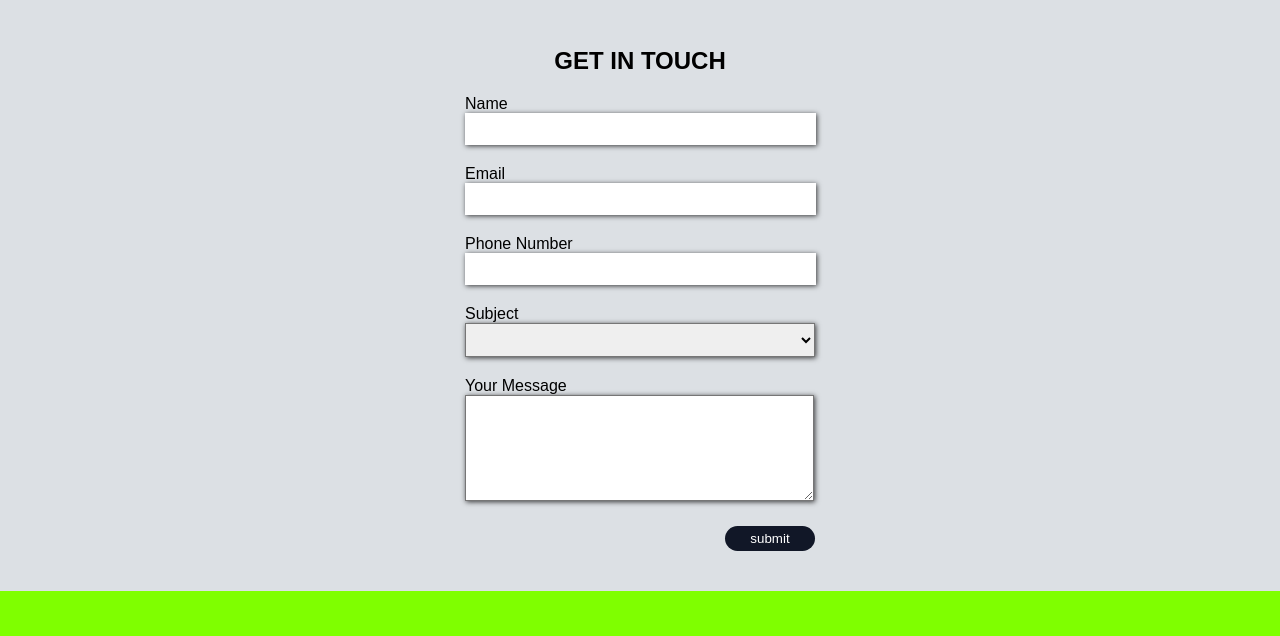
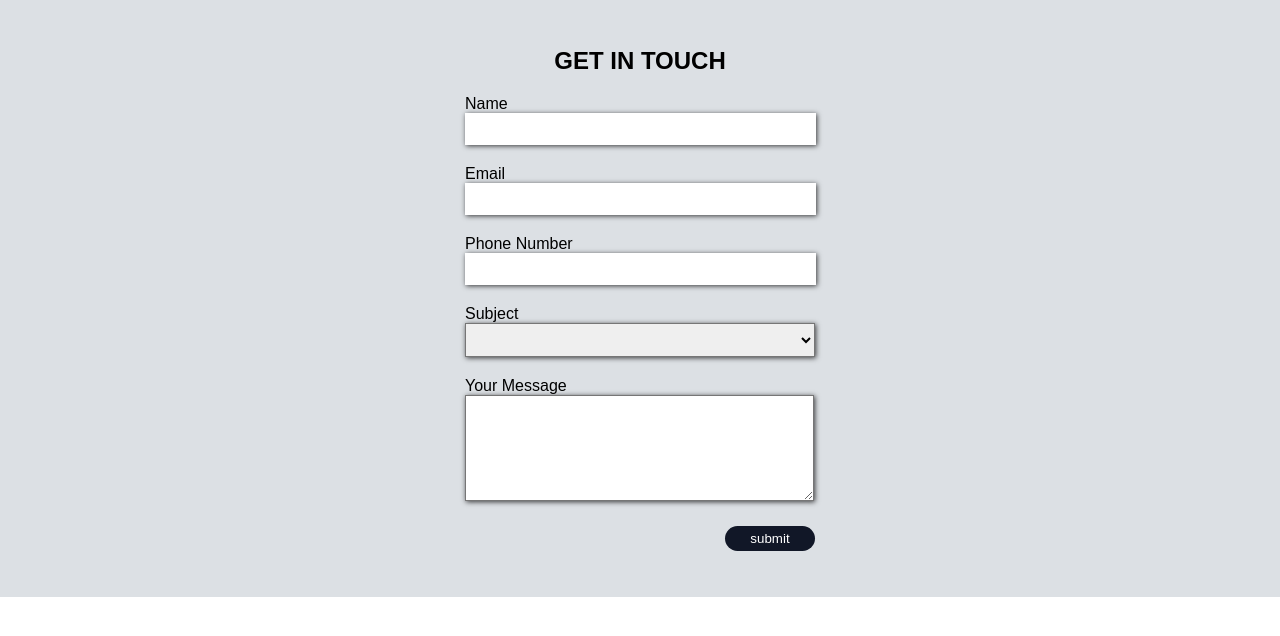
Before and after one commit to fushya28/Personal-Card-2, a plain HTML site: page contact.html in a window 1280 px wide. Shown: the part 58-694 px from the top of the page. Drawn offline with Linux system fonts and the light colour scheme.

Commit message:
update(page)

```diff
--- a/contact.html
+++ b/contact.html
@@ -7,7 +7,6 @@
 
   <style>
     body{
-    background-color: chartreuse;
     font-family: Arial, Helvetica, sans-serif;
     font-weight: 500;
     padding: 0px;
@@ -20,6 +19,7 @@
       background-color: rgb(220,224,228);
       height: 100%;
       width: 100%;
+      min-height: 600px;
     }
 
     .navbar{
--- a/index.css
+++ b/index.css
@@ -5,7 +5,6 @@ body{
   font-size: 18px;
   background-color: rgb(226,230,234);
   margin: 0px;
-  font-weight: 800;
 }
 a {
   color: black;
@@ -54,6 +53,7 @@ a {
   margin-top: 30px;
   margin-bottom: 50px;
   margin-left: 10%;
+  min-width: 600px;
 }
 
 p{
```
